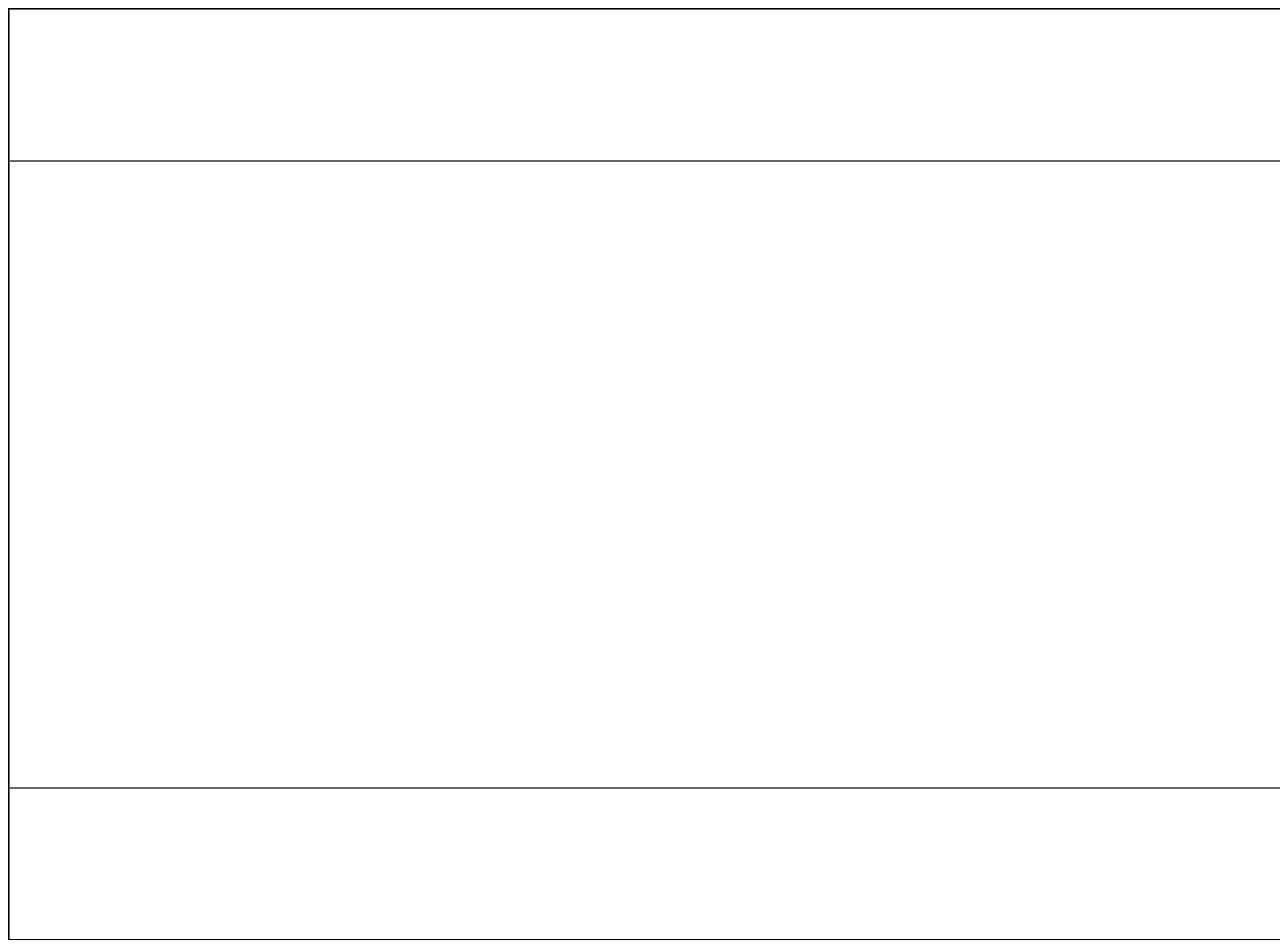
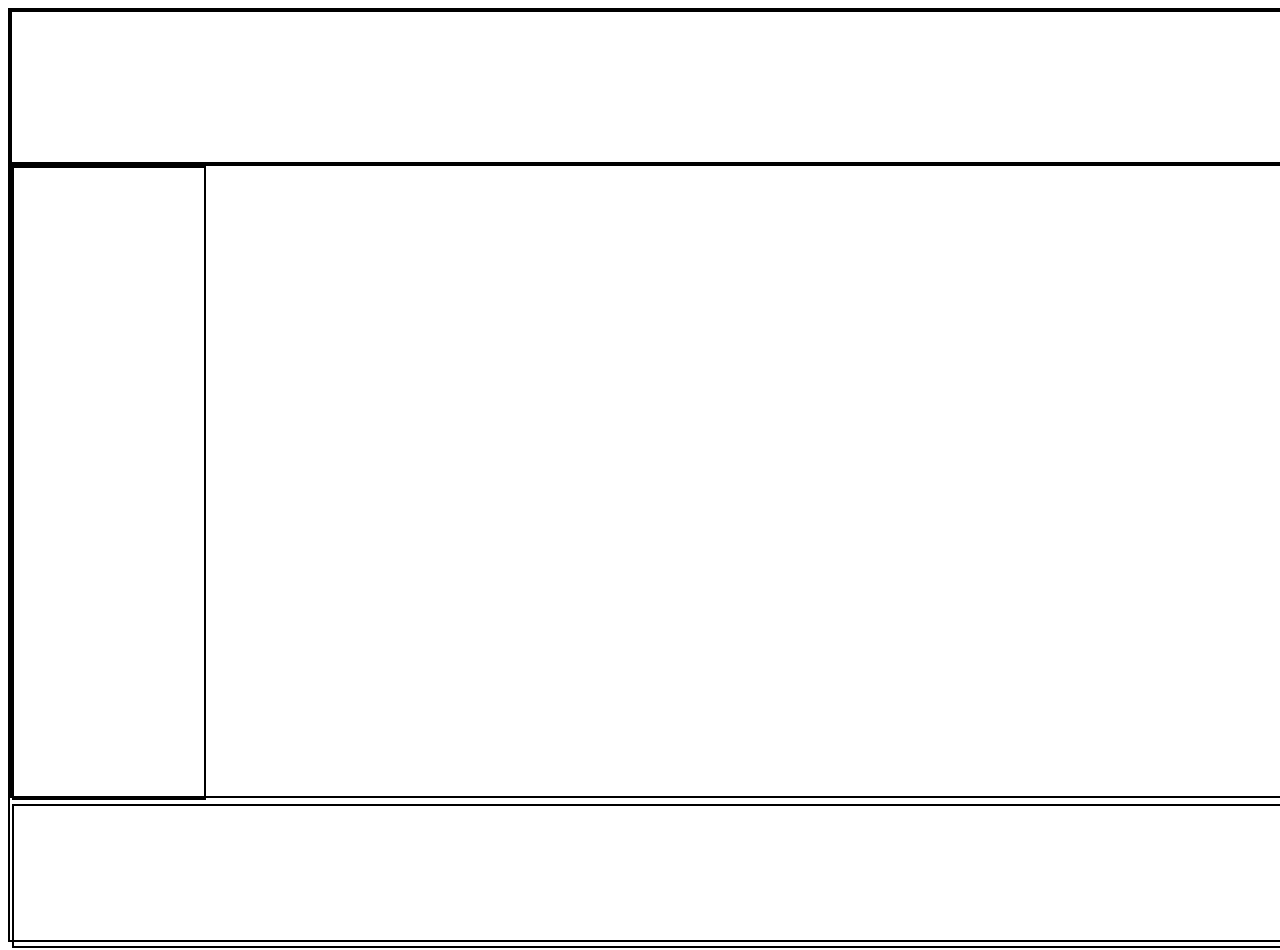
Before and after one commit to jamespitanga/site-1, a plain HTML site: page index.html in a window 1280 px wide. Shown: the top 950 px of the page. Drawn offline with nearby package versions, Linux system fonts and the light colour scheme.

Commit message:
Update index.html

```diff
--- a/index.html
+++ b/index.html
@@ -1,44 +1,52 @@
+
 <!DOCTYPE html>
 <html lang="PT-BR">
    <head>
          <title></title>
-          <link rel="stylesheet">
+        <link rel="stylesheet"type="text/css" href="">
         <meta charset="utf-8">
         <script src="jquery.js"></script>
         <style>
           .site{
-
             width:1900px;
             height:930px;
-                border:1px solid rgb(0, 0, 0);
+            border:2px solid black;
             padding:0px;
           }
           .header{
-
-
             width:1900px;
             height:150px;
-            border:1px solid #00000098;
+            border:2px solid black;
             padding:0px;
-
           }
           .main{
+            width:1900px;
+            height:630px;
+            border:2px solid black;
+            padding:0px;
+          }
+          .footer{
+            width:1900px;
+            height:140px;
+            border:2px solid black;
+            padding:0px;
+          }
+          .esquerda{
 
-            width:1900px;
-            height:625px;
-            border:1px solid #00000098;
-            padding:0px;
-
+            width:190px;
+            height:630px;
+            border:2px solid black;
+            display:inline-block;
 
           }
 
-           .footer{
+          .centro{
 
-
-            width:1900px;
-            height:150px;
-            border:1px solid #00000098;
-            padding:0px;
+            width:190px;
+            height:630px;
+            border:2px solid black;
+            display:inline-block ;
+            float: right ;
 
 
           }
@@ -49,10 +57,18 @@
             <div class="header">
 
             </div>
+
             <div class="main">
+                <div class="esquerda">
 
             </div>
+            <div class="centro">
 
+
+            </div>
+            <div class="direita">
+
+            </div>
             <div class="footer">
 
             </div>
```
Lines whose indentation alone changed are shown as unchanged.
